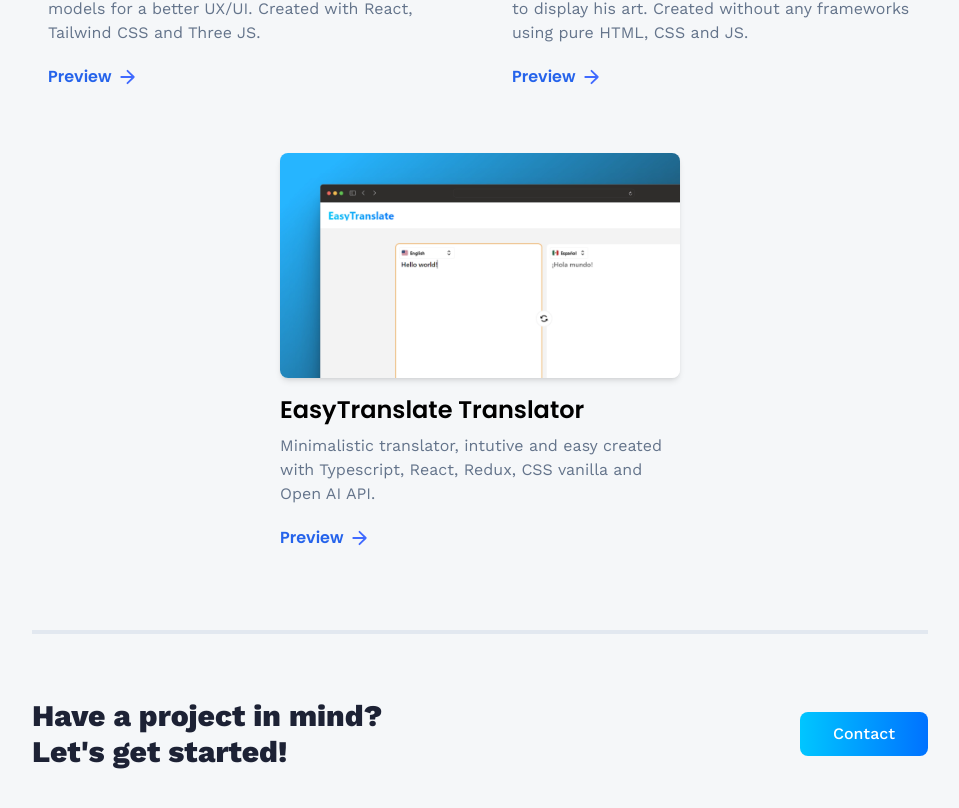
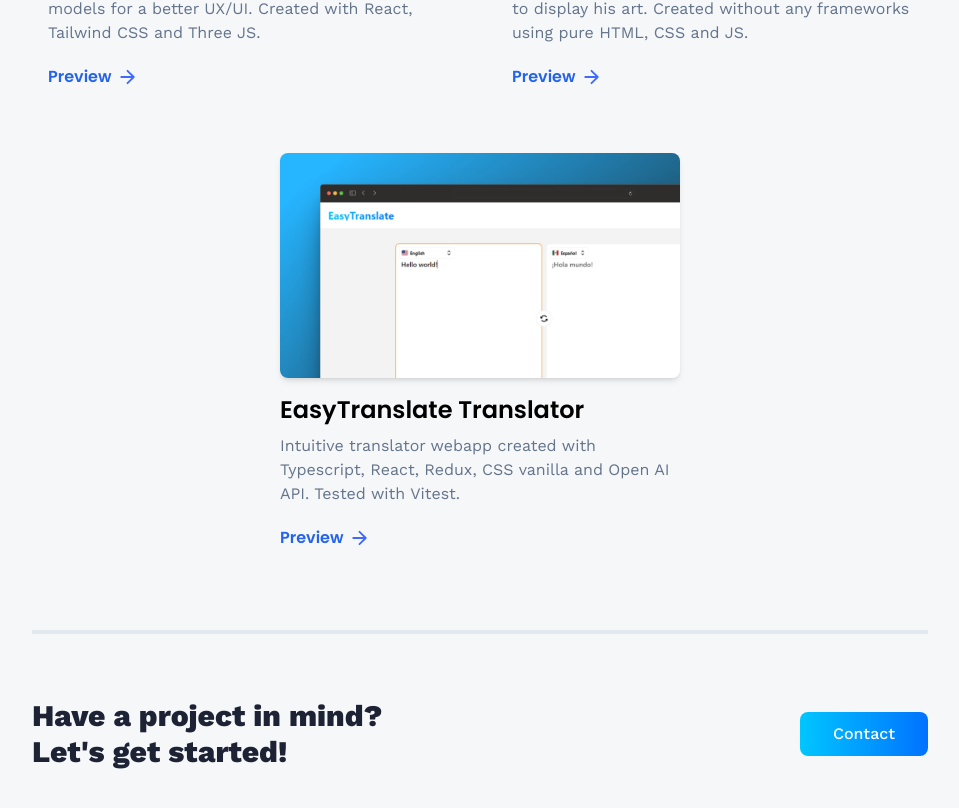
Before and after one commit to mohancoder2k/mohan-new-portfolio, a React (Vite) app: page /portfolio/projects in a window 1280 px wide. Shown: the part 580-1388 px from the top of the page, without its empty margins (160-1119 px from the left). Built offline with nearby package versions, Linux system fonts and the light colour scheme.

Commit message:
fix: translate app description

```diff
--- a/src/constants/index.js
+++ b/src/constants/index.js
@@ -143,7 +143,7 @@
     thumbnail: translateMockup,
     name: 'EasyTranslate Translator',
     description:
-      'Minimalistic translator, intutive and easy created with Typescript, React, Redux, CSS vanilla and Open AI API.',
+      'Intuitive translator webapp created with Typescript, React, Redux, CSS vanilla and Open AI API. Tested with Vitest.',
     link: 'https://github.com/erickgcia/translate-app',
   },
 ]
```
